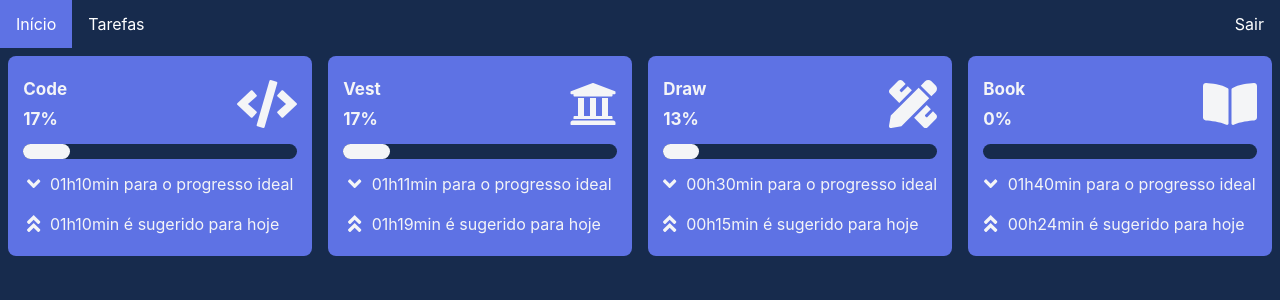
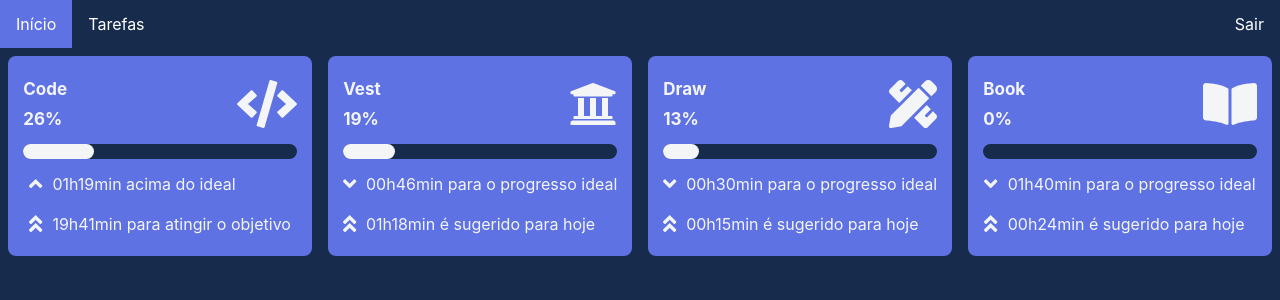
Before and after one commit to faelfer/bttr-client-react, a React (Create React App) app: page / in a window 1280 px wide. Both pictures are taken after typing "name@example.com", "Sample123" into the empty fields and a click on the button "Entrar". Shown: the top 300 px of the page. Built offline with nearby package versions, Linux system fonts and the light colour scheme; the HTML template or start-up script is replaced by a standard one.

Commit message:
update 13/01

```diff
--- a/src/pages/App/index.js
+++ b/src/pages/App/index.js
@@ -5,8 +5,8 @@ import Card from "./components/Card";
 
 function App({ history }) {
     const [listCards, setListCards] = useState([
-        {"name": "Code", "goalPerDay": 70, "goalDone": (210 + (70)), "icon": "fas fa-code"},
-        {"name": "Vest", "goalPerDay": 80, "goalDone": (250 + (79)), "icon": "fas fa-university"},
+        {"name": "Code", "goalPerDay": 70, "goalDone": (210 + 70 + 88 + 61), "icon": "fas fa-code"},
+        {"name": "Vest", "goalPerDay": 80, "goalDone": (250 + 104), "icon": "fas fa-university"},
         {"name": "Draw", "goalPerDay": 15, "goalDone": 45, "icon": "fas fa-pencil-ruler"},
         {"name": "Book", "goalPerDay": 20, "goalDone": 0, "icon": "fas fa-book-open"}
     ]);
```
